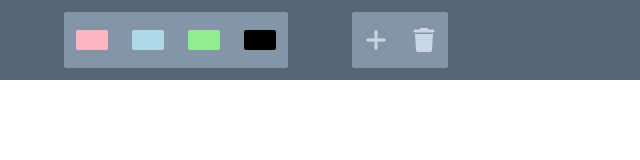
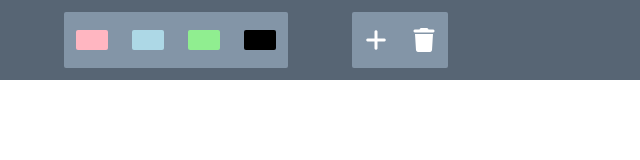
Before and after one commit to Ajayvirmoti/web-test-3, a plain HTML site: page index.html in a window 1280 px wide. Shown: the full height of the page, 0-640 px from the left. Drawn offline with Linux system fonts and the light colour scheme.

Commit message:
Update index.html

```diff
--- a/index.html
+++ b/index.html
@@ -24,11 +24,11 @@
 
         <div class="action-btn-cont">
             <div class="add-btn">
-                <i class="fa-solid fa-plus"></i>
+               <i class="fa-solid fa-plus" style="color:white ;" ></i>
             </div>
 
             <div class="remove-btn">
-                <i class="fa-solid fa-trash"></i>
+                <i class="fa-solid fa-trash"style="color:white ;"></i>
             </div>
 
         </div>
```
